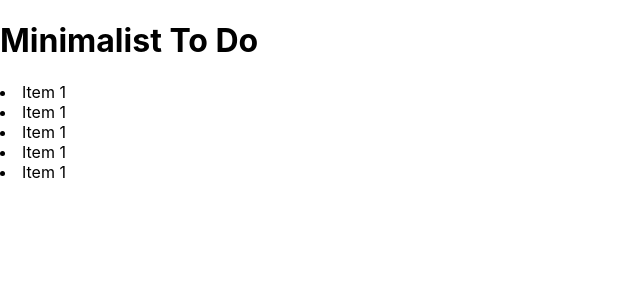
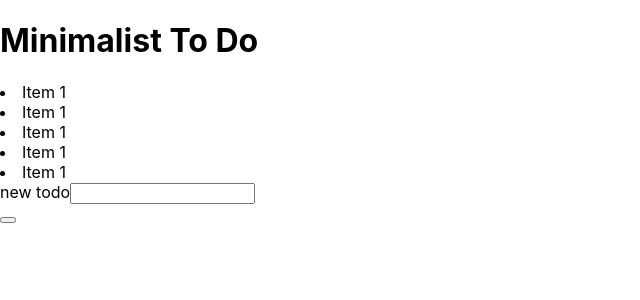
Before and after one commit to CASSANDRAFLEMING/REACT-SITE, a React (Create React App) app in the folder my-app/: page / in a window 1280 px wide. Shown: the top 300 px of the page, without its empty margins (0-640 px from the left). Built offline with nearby package versions, Linux system fonts and the light colour scheme.

Commit message:
added a form
added a form

```diff
--- a/my-app/src/App.js
+++ b/my-app/src/App.js
@@ -10,6 +10,13 @@ function App() {
         {<Header />}
         <main>
           {<List />}
+          <div id="userInput">
+              <form id="newItemForm">
+                  <label for="item">new todo</label>
+                  <input type="text" name="item" id="item" />
+              </form>
+              <button id="submitItem" />
+          </div>
         </main>
     </div>
   );
```
